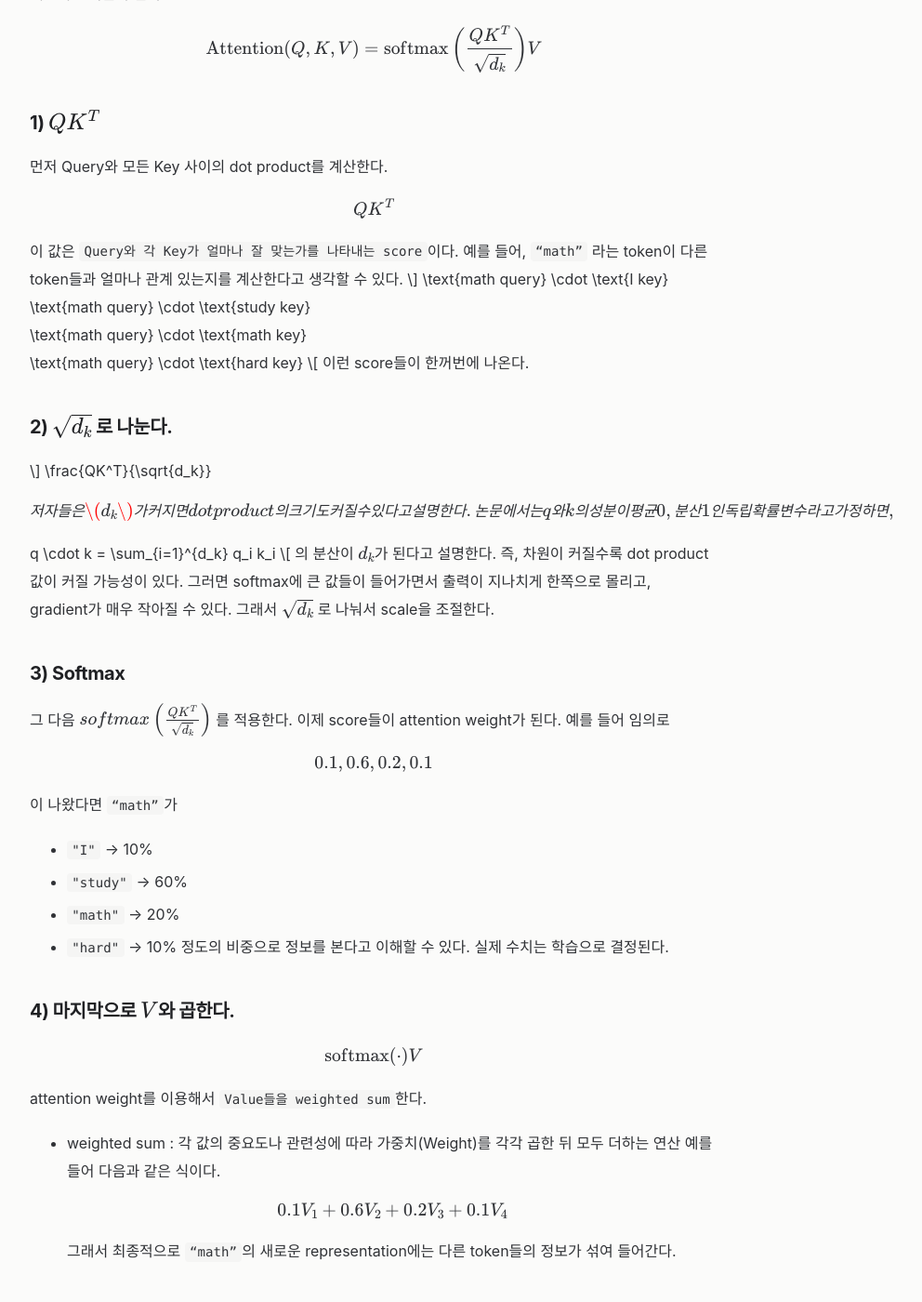
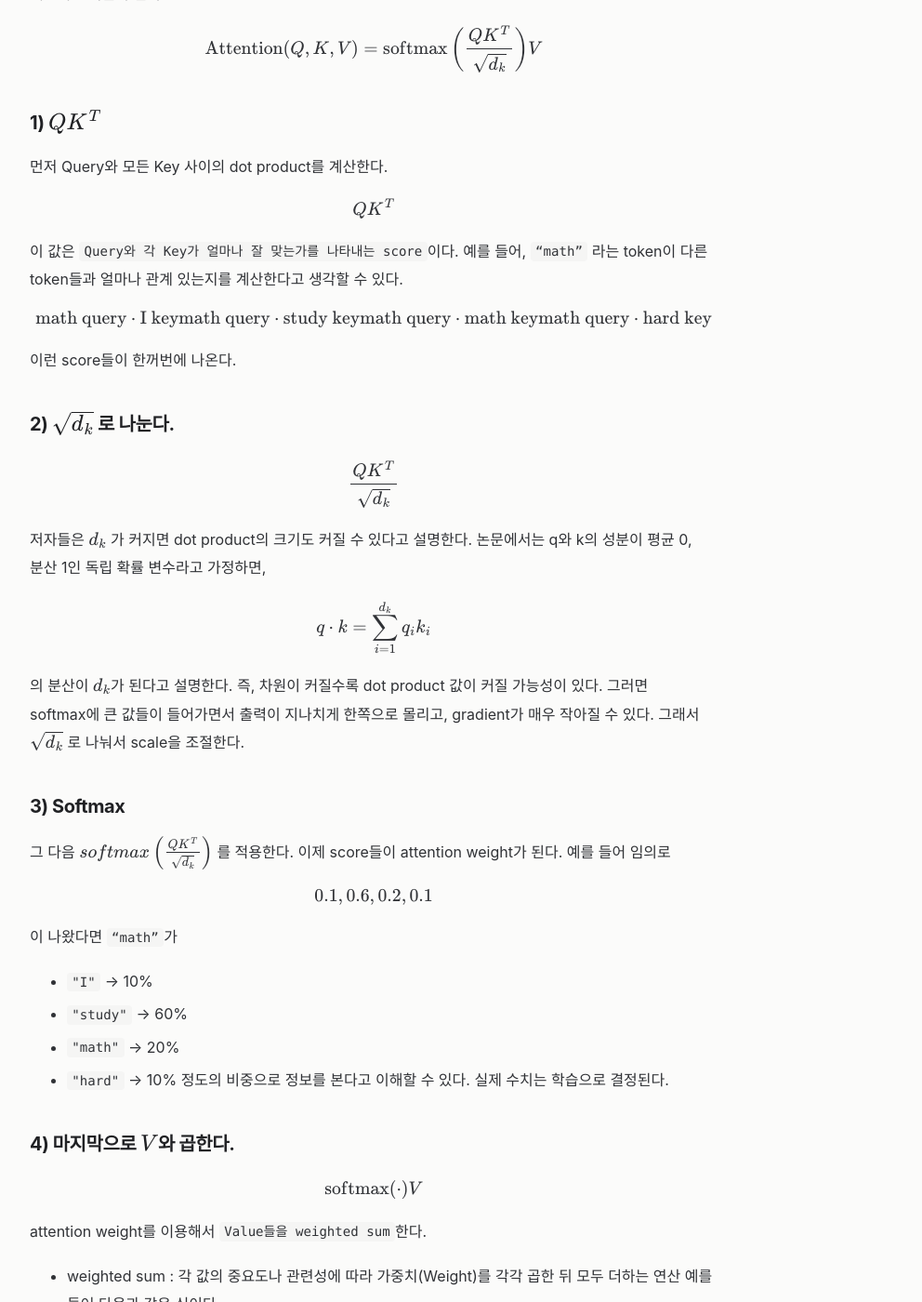
Before and after one commit to nayana224/nayana224.github.io, a Jekyll site: the page built from _notes/attention-is-all-you-need-2017.md, in a window 1280 px wide and 1400 px high, scrolled down 7458 px. Shown: the whole window at 93% size, without its empty margins (238-1230 px from the left). Built offline with Jekyll 4.4.1, drawn with Linux system fonts in a browser that asks for light colours; some of the changed text lies outside the part shown.

Commit message:
notes: normalize remaining Transformer math blocks

```diff
--- a/_notes/attention-is-all-you-need-2017.md
+++ b/_notes/attention-is-all-you-need-2017.md
@@ -254,23 +254,23 @@
 \\]
 이 값은 `Query와 각 Key가 얼마나 잘 맞는가를 나타내는 score`이다.
 예를 들어, `“math”` 라는 token이 다른 token들과 얼마나 관계 있는지를 계산한다고 생각할 수 있다.
-\\]
+\\[
 \text{math query} \cdot \text{I key} \\
 \text{math query} \cdot \text{study key} \\
 \text{math query} \cdot \text{math key} \\
 \text{math query} \cdot \text{hard key}
-\\[
+\\]
 이런 score들이 한꺼번에 나온다.
 
 ### 2) \\(\sqrt{d_k}\\) 로 나눈다.
+\\[
+\frac{QK^T}{\sqrt{d_k}}
 \\]
-\frac{QK^T}{\sqrt{d_k}}
-\\[
 저자들은 \\(d_k\\) 가 커지면 dot product의 크기도 커질 수 있다고 설명한다.
 논문에서는 q와 k의 성분이 평균 0, 분산 1인 독립 확률 변수라고 가정하면,
+\\[
+q \cdot k = \sum_{i=1}^{d_k} q_i k_i
 \\]
-q \cdot k = \sum_{i=1}^{d_k} q_i k_i
-\\[
 의 분산이 \\(d_k\\)가 된다고 설명한다.
 즉, 차원이 커질수록 dot product 값이 커질 가능성이 있다.
 그러면 softmax에 큰 값들이 들어가면서 출력이 지나치게 한쪽으로 몰리고, gradient가 매우 작아질 수 있다. 그래서  \\(\sqrt{d_k}\\) 로 나눠서 scale을 조절한다.
@@ -304,9 +304,9 @@
 Dot-product attention은 계산 효율이 좋다. 특히 matrix multiplication으로 구현할 수 있어 빠르고 메모리 효율이 좋다.
 하지만 \\(d_k\\) 가 커지면 dot product가 커질 수 있어 softmax gradient 문제가 생길 수 있다.
 그래서 Transformer에서는 \\(\frac{QK^T}{\sqrt{d_k}}\\) 를 곱한 것이다.
+\\[
+QK^T \rightarrow Scale \rightarrow Softmax \rightarrow V
 \\]
-QK^T \rightarrow Scale \rightarrow Softmax \rightarrow V
-\\[
 > Query와 Key의 관계를 계산하고 → 값이 너무 커지지 않도록 scale하고 → softmax로 중요도를 만들고 → 그 중요도로 Value들을 합친다.
 
 ## 3.2.2 Multi-Head Attention
@@ -315,13 +315,13 @@
 
 논문은 하나의 attention만 쓰는 대신, `Query/Key/Value를 여러 번 서로 다른 선형 변환(Linear Block)으로 투영한 뒤 여러 attention head를 병렬로 계산`하는 것이 더 좋다고 설명한다.
 형태는 다음과 같다.
+\\[
+\mathrm{MultiHead}(Q,K,V)=\mathrm{Concat}(\mathrm{head}_1,\ldots,\mathrm{head}_h)W^O
 \\]
-\mathrm{MultiHead}(Q,K,V)=\mathrm{Concat}(\mathrm{head}_1,\ldots,\mathrm{head}_h)W^O
+각 Head는 다음과 같다.
 \\[
-각 Head는 다음과 같다.
+\mathrm{head}_i=\operatorname{Attention}(QW_i^Q,KW_i^K,VW_i^V)
 \\]
-\mathrm{head}_i=\operatorname{Attention}(QW_i^Q,KW_i^K,VW_i^V)
-\\[
 즉, 다른 입력을 보더라도 각 head는 서로 다른 projection을 거쳐서 서로 다른 관점에서 관계를 본다고 이해하면 된다.
 
 ### 1) 왜 여러 head를 쓰는가
@@ -362,9 +362,9 @@
 \\(Q, K, V\\) 는 decoder 내부의 같은 representation에서 나온다.
 다만 causal mask가 추가된다는 점이 다르다.
 **미래 위치에 해당하는 원소들을 전부 \\( -\\infty \\)로 덮어씌운다.**
+\\[
+\text{Attention Matrix}=\begin{bmatrix}S_{11}&-\infty&-\infty&-\infty\\S_{21}&S_{22}&-\infty&-\infty\\S_{31}&S_{32}&S_{33}&-\infty\\S_{41}&S_{42}&S_{43}&S_{44}\end{bmatrix}
 \\]
-\text{Attention Matrix}=\begin{bmatrix}S_{11}&-\infty&-\infty&-\infty\\S_{21}&S_{22}&-\infty&-\infty\\S_{31}&S_{32}&S_{33}&-\infty\\S_{41}&S_{42}&S_{43}&S_{44}\end{bmatrix}
-\\[
 ### 3) Encoder-Decoder Attention
 이게 self-attention과 가장 다른 부분이다.
 여기서는 \\(Q\\) 는 decoder쪽에서 오고, \\(K, V\\) 는 encoder의 최종 출력에서 나온다.
```
